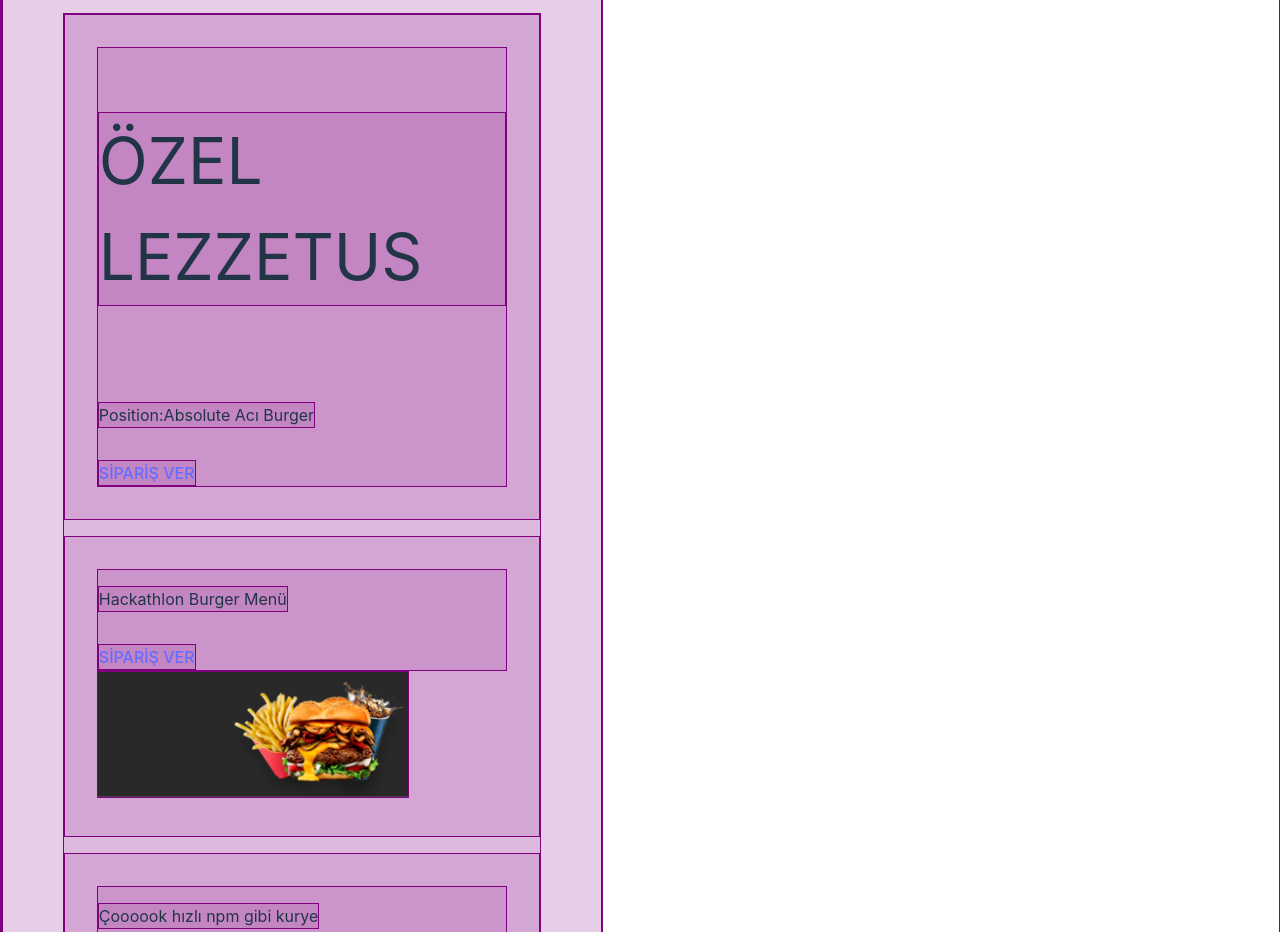
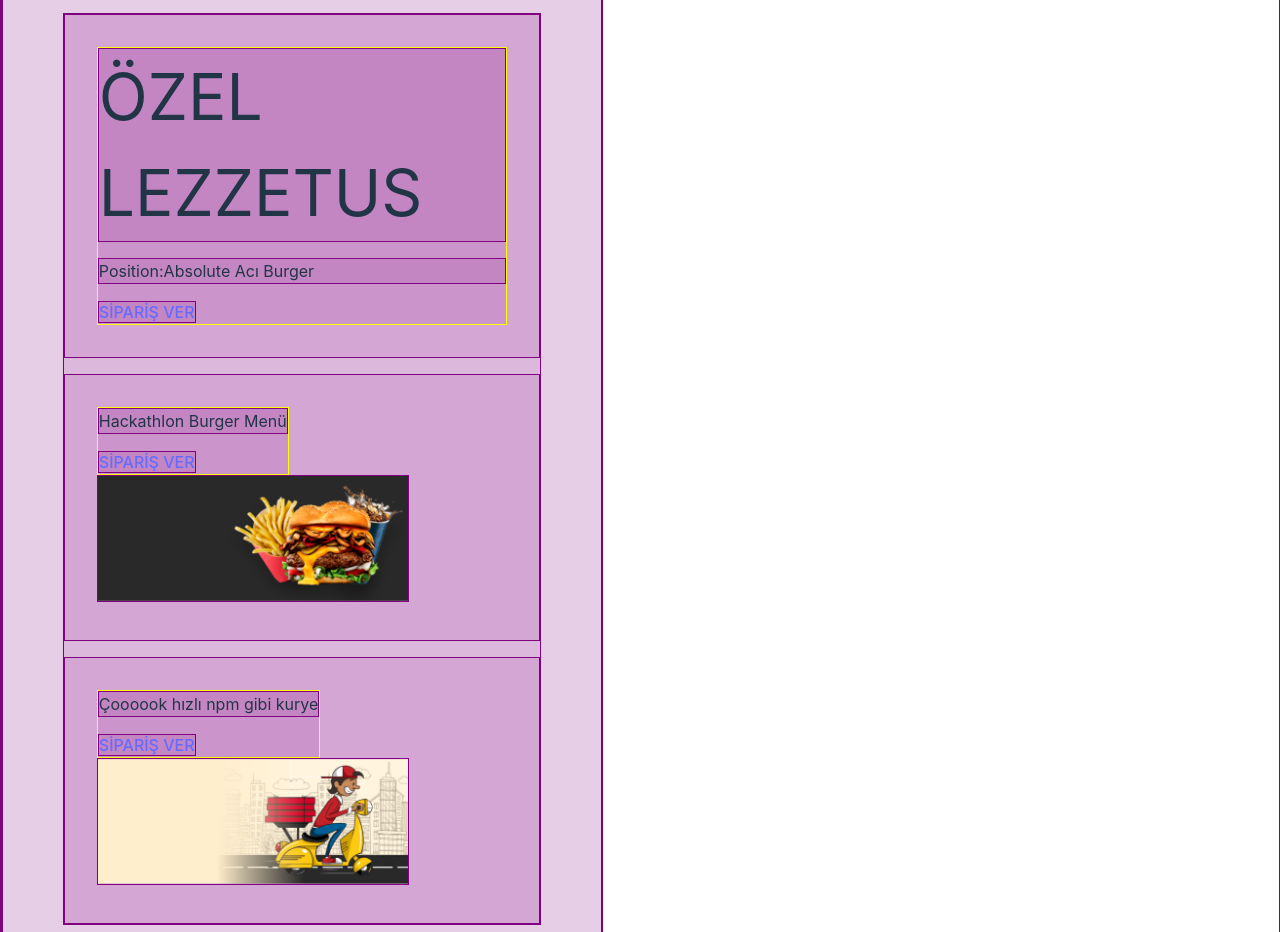
Before and after one commit to replakcan/fsweb-s5-bonus-challenge-html-pizza, a website built with Vite: page index.html in a window 1280 px wide. Shown: the part 1593-2525 px from the top of the page. Built offline with nearby package versions, Linux system fonts and the light colour scheme; files whose address does not match are found by name.

Commit message:
Update html css description-section

```diff
--- a/style.css
+++ b/style.css
@@ -119,16 +119,20 @@ ul {
 }
 
 .card {
+  padding: 0;
+  margin: 0;
 }
 .card-item {
-  display: flex;
-  flex-direction: column;
-  justify-content: space-between;
-  align-items: flex-start;
-  gap: 1rem;
+  border: 1px solid yellow;
+  display: inline-block;
 }
 .card-item.first-item p:first-child {
   font-size: 4rem;
+}
+
+.card-item p {
+  margin: 0;
+  margin-bottom: 1rem;
 }
 
 /* END siparis-container */
```
Also changed, not shown: index.html (+1 -1 lines).
